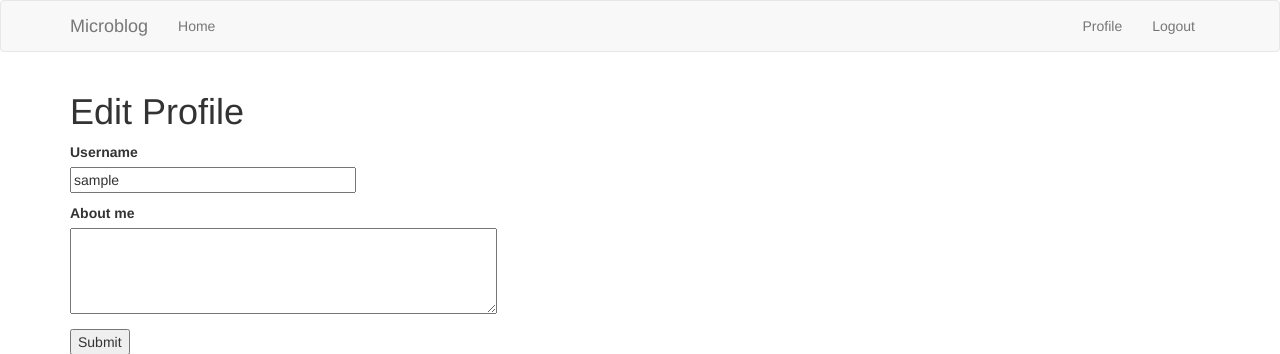
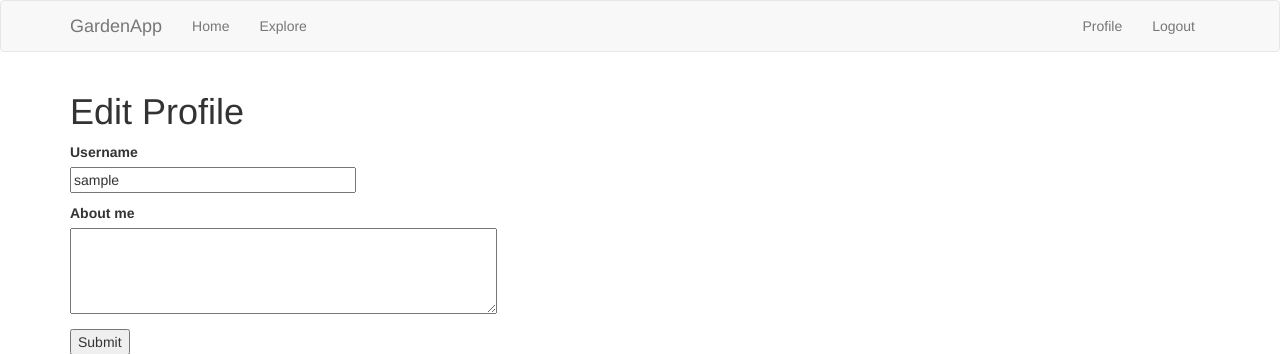
Before and after one commit to grbarker/GardenApp, a Flask app: page /edit_profile in a window 1280 px wide. Shown: the top 354 px of the page. Run offline with Flask 2, Linux system fonts and the light colour scheme; the visitor is signed in with stand-in values (Sample User, id 1); data comes from the database, SQL or seed files in the repository; some libraries are stand-ins or nearby versions.

Commit message:
Add link to Explore page, change app title

```diff
--- a/app/templates/base.html
+++ b/app/templates/base.html
@@ -1,11 +1,11 @@
 {% extends 'bootstrap/base.html' %}
 
 {% block title %}
-    {% if title %}{{ title }} - Microblog{% else %}Welcome to Microblog{% endif %}
+    {% if title %}{{ title }} - GardenApp{% else %}Welcome to GardenApp{% endif %}
 {% endblock %}
 
 {% block navbar %}
-    <nav class="navbar navbar-default ">
+    <nav class="navbar navbar-default">
         <div class="container">
             <div class="navbar-header">
                 <button type="button" class="navbar-toggle collapsed" data-toggle="collapse" data-target="#bs-example-navbar-collapse-1" aria-expanded="false">
@@ -14,11 +14,12 @@
                     <span class="icon-bar"></span>
                     <span class="icon-bar"></span>
                 </button>
-                <a class="navbar-brand" href="{{ url_for('index') }}">Microblog</a>
+                <a class="navbar-brand" href="{{ url_for('index') }}">GardenApp</a>
             </div>
             <div class="collapse navbar-collapse" id="bs-example-navbar-collapse-1">
                 <ul class="nav navbar-nav">
                     <li><a href="{{ url_for('index') }}">Home</a></li>
+                    <li><a href="{{ url_for('explore') }}">Explore</a></li>
                 </ul>
                 <ul class="nav navbar-nav navbar-right">
                     {% if current_user.is_anonymous %}
```
